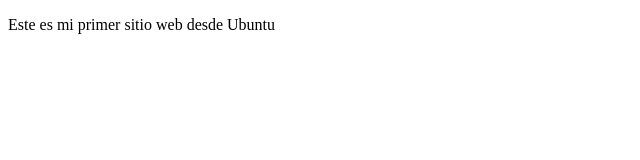
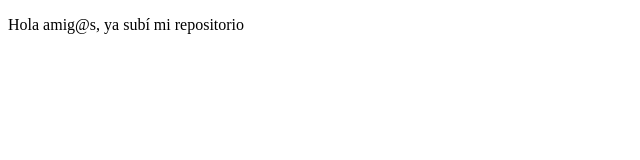
Before and after one commit to KevinRZS99/proyectoDemoCursoPrework, a plain HTML site: page index.html in a window 1280 px wide. Shown: the full height of the page, 0-640 px from the left. Drawn offline with Linux system fonts and the light colour scheme.

Commit message:
cambios, agregué un saludo

```diff
--- a/index.html
+++ b/index.html
@@ -7,6 +7,6 @@
     <title>Hola mundo</title>
 </head>
 <body>
-    <p>Este es mi primer sitio web desde Ubuntu</p>
+    <p>Hola amig@s, ya subí mi repositorio</p>
 </body>
 </html>
```
